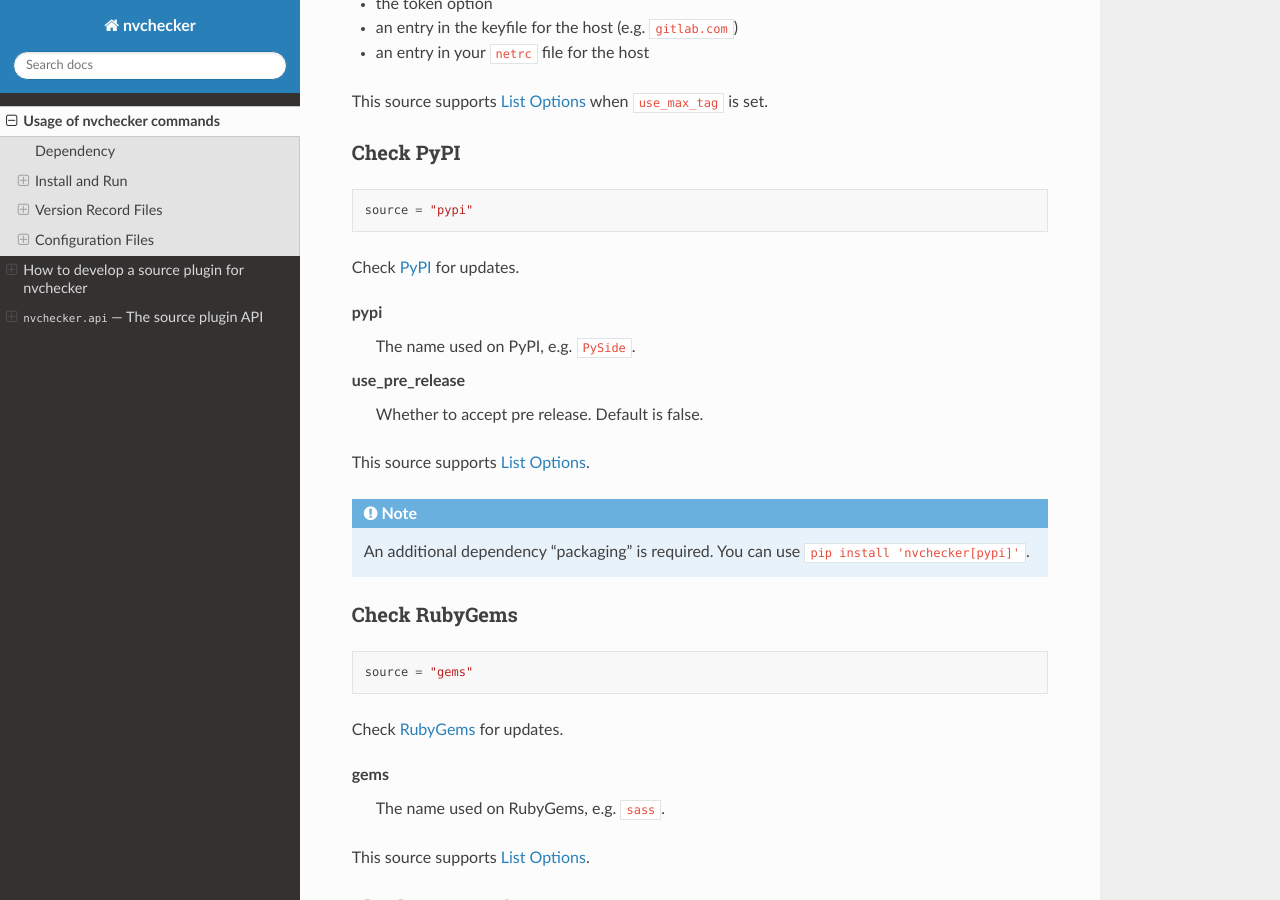
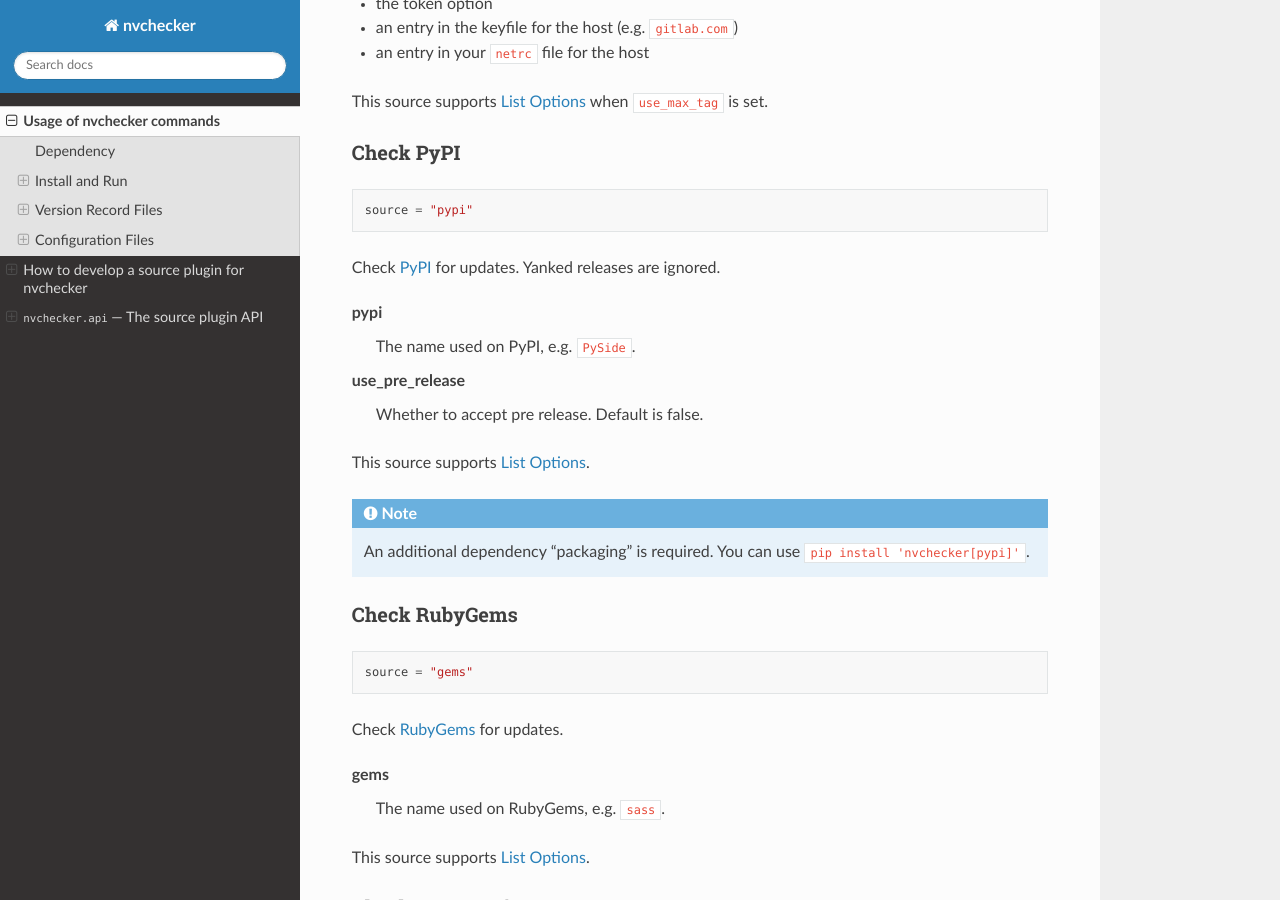
Before and after one commit to lilydjwg/nvchecker, a Sphinx documentation site: the page built from docs/usage.rst, in a window 1280 px wide and 900 px high, scrolled down 14615 px. Built offline with Sphinx 7.4.7 and the Read the Docs theme 3.1.0, drawn with Linux system fonts in a browser that asks for light colours; some of the changed text lies outside the part shown.

Commit message:
Explicitly document the behavior around yanked releases
Signed-off-by: Jean-Christophe Morin <jean_christophe_morin@hotmail.com>

```diff
--- a/docs/usage.rst
+++ b/docs/usage.rst
@@ -589,7 +589,7 @@ Check PyPI
 
   source = "pypi"
 
-Check `PyPI <https://pypi.python.org/>`_ for updates.
+Check `PyPI <https://pypi.python.org/>`_ for updates. Yanked releases are ignored.
 
 pypi
   The name used on PyPI, e.g. ``PySide``.
@@ -683,7 +683,7 @@ Check crates.io
 
   source = "cratesio"
 
-Check `crates.io <https://crates.io/>`_ for updates.
+Check `crates.io <https://crates.io/>`_ for updates. Yanked releases are ignored.
 
 cratesio
   The crate name on crates.io, e.g. ``tokio``.
```
